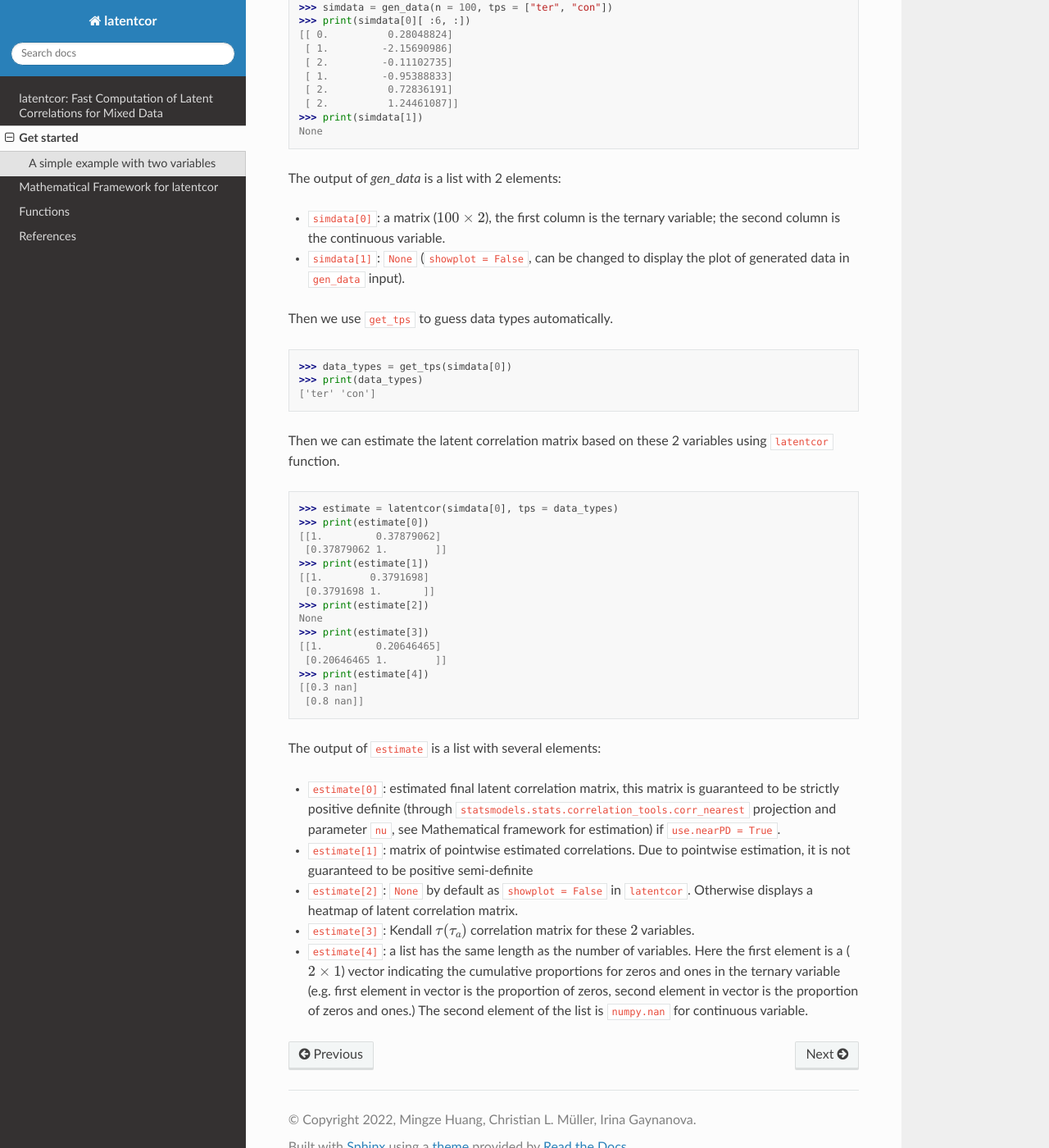
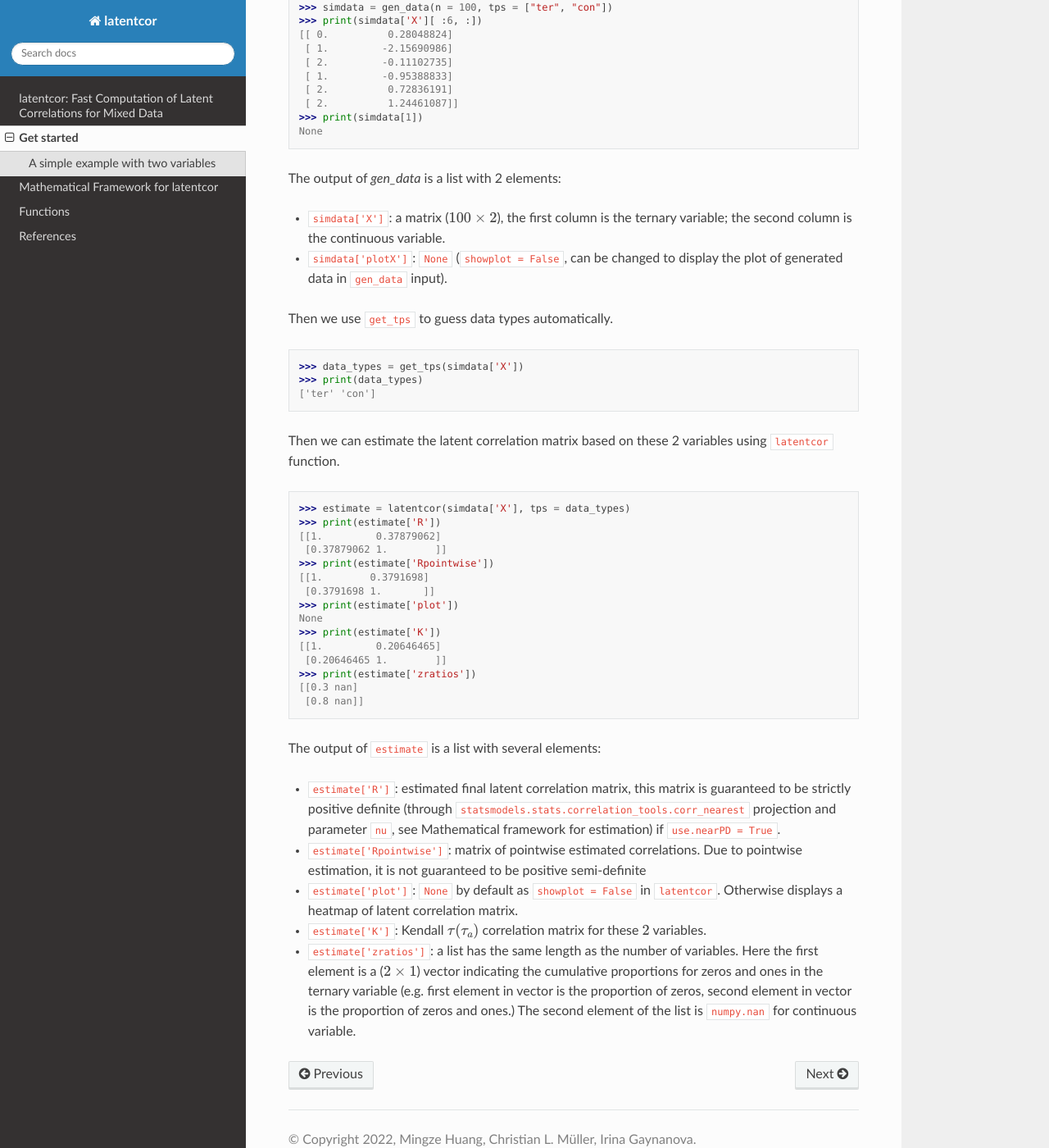
Before and after one commit to mingzehuang/latentcor_py, a Sphinx documentation site: the page built from docs/source/get_started.rst, in a window 1280 px wide and 1400 px high, scrolled down 417 px. Shown: the whole window at 82% size. Built offline with Sphinx 7.4.7 and the Read the Docs theme 2.0.0, drawn with Linux system fonts in a browser that asks for light colours.

Commit message:
update website

```diff
--- a/docs/source/conf.py
+++ b/docs/source/conf.py
@@ -25,7 +25,7 @@ copyright = '2022, Mingze Huang, Christian L. Müller, Irina Gaynanova'
 author = 'Mingze Huang, Christian L. Müller, Irina Gaynanova'
 
 # The full version, including alpha/beta/rc tags
-release = '0.1.0'
+release = '0.1.5'
 
 # -- General configuration ---------------------------------------------------
 
--- a/docs/source/get_started.rst
+++ b/docs/source/get_started.rst
@@ -15,7 +15,7 @@ First, we will generate a pair of variables with different types using a sample
 .. code-block::
 
     >>> simdata = gen_data(n = 100, tps = ["ter", "con"])
-    >>> print(simdata[0][ :6, :])
+    >>> print(simdata['X'][ :6, :])
     [[ 0.          0.28048824]
      [ 1.         -2.15690986]
      [ 2.         -0.11102735]
@@ -27,15 +27,15 @@ First, we will generate a pair of variables with different types using a sample
 
 The output of `gen_data` is a list with 2 elements:
 
-* :code:`simdata[0]`: a matrix (:math:`100\times 2`), the first column is the ternary variable; the second column is the continuous variable.
+* :code:`simdata['X']`: a matrix (:math:`100\times 2`), the first column is the ternary variable; the second column is the continuous variable.
 
-* :code:`simdata[1]`: :code:`None` (:code:`showplot = False`, can be changed to display the plot of generated data in :code:`gen_data` input).
+* :code:`simdata['plotX']`: :code:`None` (:code:`showplot = False`, can be changed to display the plot of generated data in :code:`gen_data` input).
 
 Then we use :code:`get_tps` to guess data types automatically.
 
 .. code-block::
 
-    >>> data_types = get_tps(simdata[0])
+    >>> data_types = get_tps(simdata['X'])
     >>> print(data_types)
     ['ter' 'con']
 
@@ -43,30 +43,30 @@ Then we can estimate the latent correlation matrix based on these 2 variables us
 
 .. code-block::
 
-    >>> estimate = latentcor(simdata[0], tps = data_types)
-    >>> print(estimate[0])
+    >>> estimate = latentcor(simdata['X'], tps = data_types)
+    >>> print(estimate['R'])
     [[1.         0.37879062]
      [0.37879062 1.        ]]
-    >>> print(estimate[1])
+    >>> print(estimate['Rpointwise'])
     [[1.        0.3791698]
      [0.3791698 1.       ]]
-    >>> print(estimate[2])
+    >>> print(estimate['plot'])
     None
-    >>> print(estimate[3])
+    >>> print(estimate['K'])
     [[1.         0.20646465]
      [0.20646465 1.        ]]
-    >>> print(estimate[4])
+    >>> print(estimate['zratios'])
     [[0.3 nan]
      [0.8 nan]]
 
 The output of :code:`estimate` is a list with several elements:
 
-* :code:`estimate[0]`: estimated final latent correlation matrix, this matrix is guaranteed to be strictly positive definite (through :code:`statsmodels.stats.correlation_tools.corr_nearest` projection and parameter :code:`nu`, see Mathematical framework for estimation) if :code:`use.nearPD = True`.
+* :code:`estimate['R']`: estimated final latent correlation matrix, this matrix is guaranteed to be strictly positive definite (through :code:`statsmodels.stats.correlation_tools.corr_nearest` projection and parameter :code:`nu`, see Mathematical framework for estimation) if :code:`use.nearPD = True`.
 
-* :code:`estimate[1]`: matrix of pointwise estimated correlations. Due to pointwise estimation, it is not guaranteed to be positive semi-definite
+* :code:`estimate['Rpointwise']`: matrix of pointwise estimated correlations. Due to pointwise estimation, it is not guaranteed to be positive semi-definite
 
-* :code:`estimate[2]`: :code:`None` by default as :code:`showplot = False` in :code:`latentcor`. Otherwise displays a heatmap of latent correlation matrix.
+* :code:`estimate['plot']`: :code:`None` by default as :code:`showplot = False` in :code:`latentcor`. Otherwise displays a heatmap of latent correlation matrix.
 
-* :code:`estimate[3]`: Kendall :math:`\tau (\tau_{a})` correlation matrix for these :math:`2` variables.
+* :code:`estimate['K']`: Kendall :math:`\tau (\tau_{a})` correlation matrix for these :math:`2` variables.
 
-* :code:`estimate[4]`: a list has the same length as the number of variables. Here the first element is a (:math:`2\times1`) vector indicating the cumulative proportions for zeros and ones in the ternary variable (e.g. first element in vector is the proportion of zeros, second element in vector is the proportion of zeros and ones.) The second element of the list is :code:`numpy.nan` for continuous variable.
+* :code:`estimate['zratios']`: a list has the same length as the number of variables. Here the first element is a (:math:`2\times1`) vector indicating the cumulative proportions for zeros and ones in the ternary variable (e.g. first element in vector is the proportion of zeros, second element in vector is the proportion of zeros and ones.) The second element of the list is :code:`numpy.nan` for continuous variable.
--- a/docs/source/readme.rst
+++ b/docs/source/readme.rst
@@ -66,14 +66,14 @@ First, we will generate a pair of variables with different types using a sample
 .. jupyter-execute::
 
     simdata = gen_data(n = 100, tps = ["ter", "con"])
-    print(simdata[0][ : 6, : ])
+    print(simdata['X'][ : 6, : ])
 
 Then we can estimate the latent correlation matrix based on these 2 variables using :code:`latentcor` function.
 
 .. jupyter-execute::
 
-    estimate = latentcor(simdata[0], tps = ["ter", "con"])
-    print(estimate[0])
+    estimate = latentcor(simdata['X'], tps = ["ter", "con"])
+    print(estimate['R'])
 
 Community Guidelines
 --------------------
```
Also changed, not shown: docs/source/math.rst (+20 -20 lines), 1 other file.
